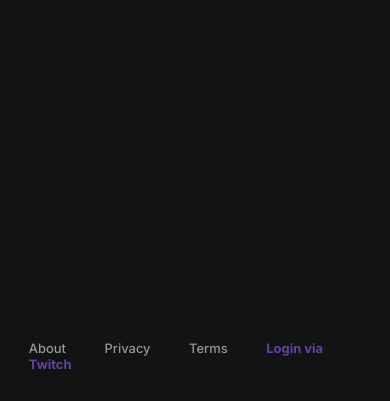
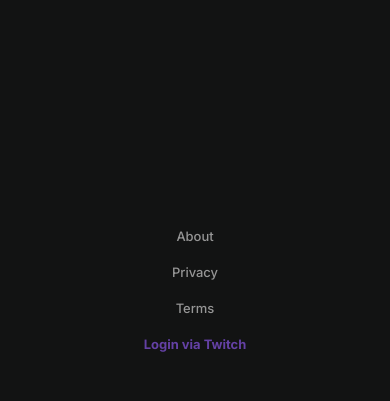
Before and after one commit to k9mil/statum, a Flask app: page /random in a window 390 px wide. Shown: the part 821-1222 px from the top of the page. Run offline with Flask 2, Linux system fonts and the light colour scheme; a database or web service that is not in the repository returns one stand-in record (values such as "Sample title").

Commit message:
fixed visual bugs on /dashboard/

```diff
--- a/statum/static/style.css
+++ b/statum/static/style.css
@@ -158,7 +158,7 @@ body {
     font-size: 16px;
 }
 
-.icons {
+.icons > a{
     margin-right: 1rem;
 }
 
@@ -562,6 +562,19 @@ a {
     color: #6441a5;
 }
 
+@media screen and (max-width: 768px) {
+    .footer {
+        display: flex;
+        flex-direction: column;
+        align-items: center;
+    }
+
+    .footer > a {
+        margin-bottom: 20px;
+        margin-right: 0px;
+    }
+}
+
 /* Settings Area */
 
 .settings-area {
```
